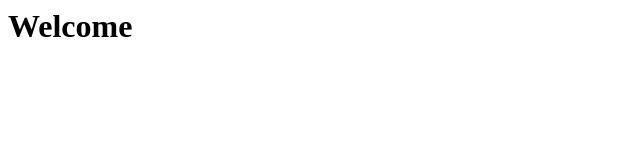
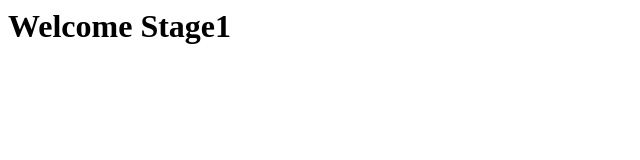
Before and after one commit to RemilGitHub/AzureDemos, a plain HTML site: page index.html in a window 1280 px wide. Shown: the whole page, without its empty margins (0-640 px from the left). Drawn offline with Linux system fonts and the light colour scheme.

Commit message:
Update index.html

```diff
--- a/index.html
+++ b/index.html
@@ -1,3 +1,3 @@
 <HTML>
-<h1>Welcome</h1>
+<h1>Welcome Stage1</h1>
 </HTML>
```
